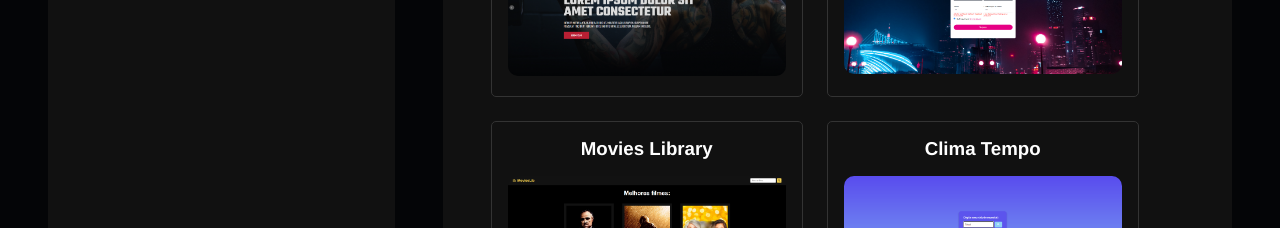
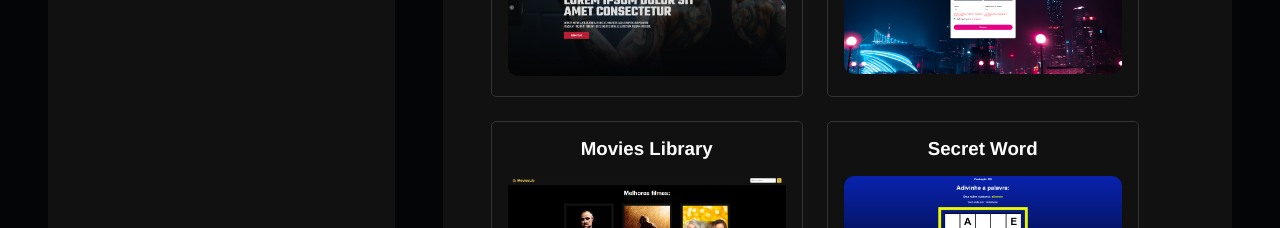
Before and after one commit to pedrogoulart8/portfolio-pedro-goulart, a React (Vite) app: page / in a window 1280 px wide. Shown: the part 1380-1608 px from the top of the page. Built offline with nearby package versions, Linux system fonts and the light colour scheme.

Commit message:
atualizando projetos

```diff
--- a/src/components/ProjectsContainer.jsx
+++ b/src/components/ProjectsContainer.jsx
@@ -8,6 +8,7 @@ import calculadora from '../img/calc.png'
 import cadastro from '../img/sitecadastro.png'
 import todolist from '../img/todolist.png'
 import filmes from '../img/filmes1.png'
+import secretportfolio from '../img/secretportfolio.png'
 
 
 
@@ -17,11 +18,13 @@ const projects = [
     { id: "academia", name: "Academia HardCore", image: academia, link: "https://pedrogoulart8.github.io/Academia-Hardcore/" },
     { id: "login", name: "Tela Login", image: login, link: "https://pedrogoulart8.github.io/Tela-de-Login-com-POO/" },
     { id: "filmes", name: "Movies Library", image: filmes, link: "https://pedro-goulart-api-filmes-react.vercel.app/" },
+    { id: "secret", name: "Secret Word", image: secretportfolio, link: "https://pedrogoulart8.github.io/jogo-secret-word/" },
     { id: "climatempo", name: "Clima Tempo", image: climatempo, link: "https://pedrogoulart8.github.io/API-Clima-Tempo/" },
     { id: "todo", name: "To Do List", image: todolist, link: "https://pedrogoulart8.github.io/to-do-list-react/" },
     { id: "netflix", name: "Netflix", image: netflix, link: "https://pedrogoulart8.github.io/Clone-streaming-ntfix/" },
     { id: "Calculadora", name: "Calculadora", image: calculadora, link: "https://pedrogoulart8.github.io/Projeto-Calculadora-JS/" },
     { id: "cadastro", name: "Simulação Cadastro", image: cadastro, link: "https://pedrogoulart8.github.io/API-Cadastro-de-Clientes/" }
+
 
 ]
 
```
Also changed, not shown: src/img/secretportfolio.png (added).
